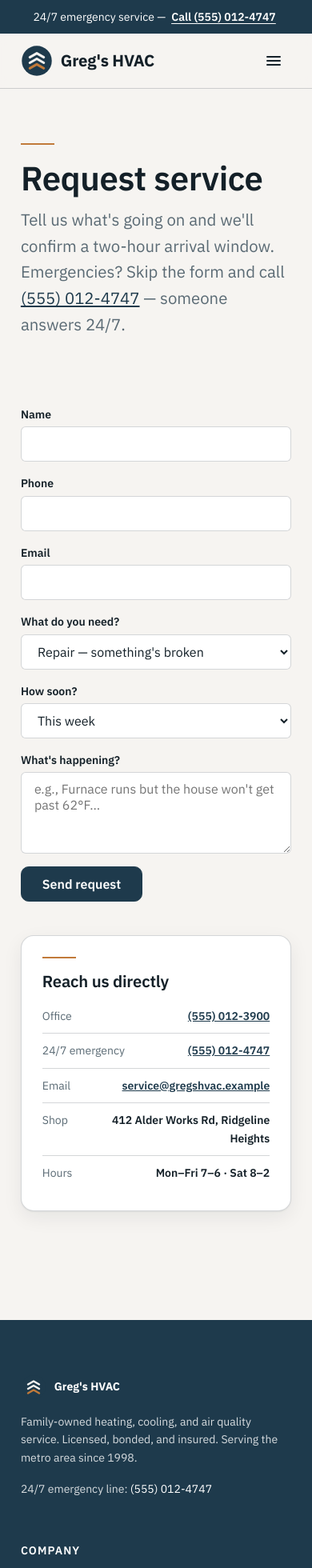
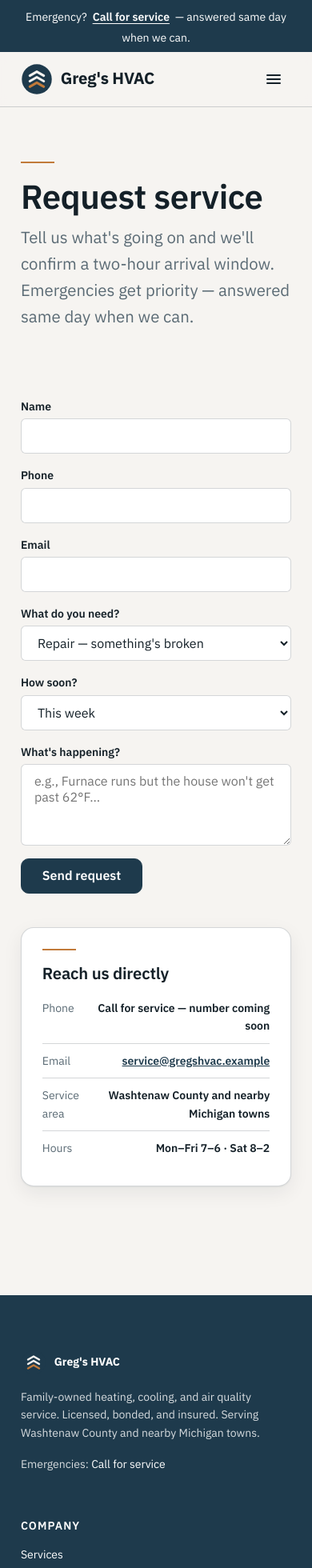
Before and after one commit to undercl0ck/gregs-hvac, a React (Vite) app: page /#/contact in a window 390 px wide. Shown: the top 1960 px of the page at 80% size. Built offline with nearby package versions, Linux system fonts and the light colour scheme.

Commit message:
Truth copy pass: Michigan hero, Washtenaw service area, no fake phone digits, copper on icons/rules only
Co-authored-by: ryan <undercl0ck@users.noreply.github.com>

```diff
--- a/index.html
+++ b/index.html
@@ -5,7 +5,7 @@
     <meta name="viewport" content="width=device-width, initial-scale=1.0" />
     <meta
       name="description"
-      content="Greg's HVAC — heating, cooling, and air quality service you can set your watch to. Serving the metro area with 24/7 emergency repair."
+      content="Greg's HVAC — install, repair, and tune-ups across Michigan. Serving Washtenaw County and nearby Michigan towns. Emergency calls answered same day when we can."
     />
     <link rel="icon" type="image/svg+xml" href="/favicon.svg" />
     <link rel="preconnect" href="https://fonts.googleapis.com" />
--- a/src/components/Footer.tsx
+++ b/src/components/Footer.tsx
@@ -13,11 +13,11 @@ export function Footer() {
             </span>
             <p>
               Family-owned heating, cooling, and air quality service. Licensed,
-              bonded, and insured. Serving the metro area since 1998.
+              bonded, and insured. Serving Washtenaw County and nearby Michigan
+              towns.
             </p>
             <p>
-              24/7 emergency line:{" "}
-              <a href="tel:+15550124747">(555) 012-4747</a>
+              Emergencies: <Link to="/contact">Call for service</Link>
             </p>
           </div>
           <div>
@@ -42,8 +42,8 @@ export function Footer() {
             <ul className="footer-links">
               <li>Mon–Fri · 7am–6pm</li>
               <li>Saturday · 8am–2pm</li>
-              <li>Sunday · Emergency only</li>
-              <li>Emergency · 24/7</li>
+              <li>Sunday · Emergencies only</li>
+              <li>Emergencies · Same-day when we can</li>
             </ul>
           </div>
         </div>
--- a/src/components/Layout.tsx
+++ b/src/components/Layout.tsx
@@ -1,14 +1,15 @@
-import { Outlet } from "react-router-dom";
+import { Link, Outlet } from "react-router-dom";
 import { Header } from "./Header";
 import { Footer } from "./Footer";
 
 export function Layout() {
   return (
     <>
-      {/* Sticky tel: emergency number, above the fold on mobile */}
+      {/* Sticky emergency strip, above the fold on mobile. No tel: digits
+          until a real business number exists. */}
       <div className="emergency-bar">
-        24/7 emergency service —{" "}
-        <a href="tel:+15550124747">Call (555) 012-4747</a>
+        Emergency? <Link to="/contact">Call for service</Link> — answered same
+        day when we can.
       </div>
       <Header />
       <main>
--- a/src/pages/About.tsx
+++ b/src/pages/About.tsx
@@ -71,15 +71,17 @@ export function About() {
             <hr className="copper-rule" />
             <h2>Service area</h2>
             <p className="muted">
-              Based in Ridgeline Heights, serving the whole metro: Parkdale,
-              Cedar Flats, Old Mill District, Northgate, and everywhere in
-              between. Outside the map? Call — we probably still come to you.
+              Serving Washtenaw County and nearby Michigan towns. Outside the
+              area? Ask — we may still come to you.
             </p>
           </div>
           <div className="cta-band">
             <div>
               <h2>Want us on your side of town?</h2>
-              <p>Booking same-week appointments across the metro.</p>
+              <p>
+                Booking same-week appointments across Washtenaw County and
+                nearby Michigan towns.
+              </p>
             </div>
             <Link to="/contact" className="btn btn-primary">
               Request service
--- a/src/pages/Contact.tsx
+++ b/src/pages/Contact.tsx
@@ -15,8 +15,7 @@ export function Contact() {
         <h1>Request service</h1>
         <p>
           Tell us what's going on and we'll confirm a two-hour arrival window.
-          Emergencies? Skip the form and call{" "}
-          <a href="tel:+15550124747">(555) 012-4747</a> — someone answers 24/7.
+          Emergencies get priority — answered same day when we can.
         </p>
       </div>
 
@@ -27,8 +26,7 @@ export function Contact() {
               <h2>Request received</h2>
               <p>
                 Thanks — a dispatcher will confirm your appointment window
-                shortly. If this is an emergency, call{" "}
-                <a href="tel:+15550124747">(555) 012-4747</a> now.
+                shortly. Emergencies are answered same day when we can.
               </p>
               <p className="muted text-sm" style={{ marginBottom: 0 }}>
                 (This is a static demo — no request was actually sent.)
@@ -104,16 +102,8 @@ export function Contact() {
             <h3>Reach us directly</h3>
             <dl style={{ margin: 0 }}>
               <div className="stat-row">
-                <dt>Office</dt>
-                <dd>
-                  <a href="tel:+15550123900">(555) 012-3900</a>
-                </dd>
-              </div>
-              <div className="stat-row">
-                <dt>24/7 emergency</dt>
-                <dd>
-                  <a href="tel:+15550124747">(555) 012-4747</a>
-                </dd>
+                <dt>Phone</dt>
+                <dd>Call for service — number coming soon</dd>
               </div>
               <div className="stat-row">
                 <dt>Email</dt>
@@ -124,8 +114,8 @@ export function Contact() {
                 </dd>
               </div>
               <div className="stat-row">
-                <dt>Shop</dt>
-                <dd>412 Alder Works Rd, Ridgeline Heights</dd>
+                <dt>Service area</dt>
+                <dd>Washtenaw County and nearby Michigan towns</dd>
               </div>
               <div className="stat-row">
                 <dt>Hours</dt>
--- a/src/pages/Home.tsx
+++ b/src/pages/Home.tsx
@@ -40,11 +40,10 @@ export function Home() {
         <div className="container hero-grid">
           <div>
             <span className="hero-kicker">Heating · Cooling · Air quality</span>
-            <h1>Comfort you can set your watch to.</h1>
+            <h1>Heat that holds through a Michigan winter.</h1>
             <p className="hero-sub">
-              Greg's HVAC has kept metro-area homes warm in January and cool in
-              July since 1998. Straight answers, upfront pricing, and
-              technicians who clean up after themselves.
+              Greg's HVAC — install, repair, and tune-ups across Michigan.
+              Emergency calls answered same day when we can.
             </p>
             {/* CTA floor: this is the ONLY primary button on Home. */}
             <Link to="/contact" className="btn btn-primary">
@@ -148,7 +147,10 @@ export function Home() {
           <div className="cta-band">
             <div>
               <h2>No heat? No cool? No problem.</h2>
-              <p>Same-week appointments and true 24/7 emergency response.</p>
+              <p>
+                Same-week appointments. Emergency calls answered same day when
+                we can.
+              </p>
             </div>
             <Link to="/contact" className="btn btn-primary">
               Request service
--- a/src/styles.css
+++ b/src/styles.css
@@ -473,7 +473,7 @@ button:focus-visible {
   display: block;
   font-size: var(--text-xl);
   font-weight: 700;
-  color: var(--color-accent);
+  color: var(--color-primary); /* step numbers are labels — no copper on text */
   margin-bottom: var(--space-xs);
 }
 
```
